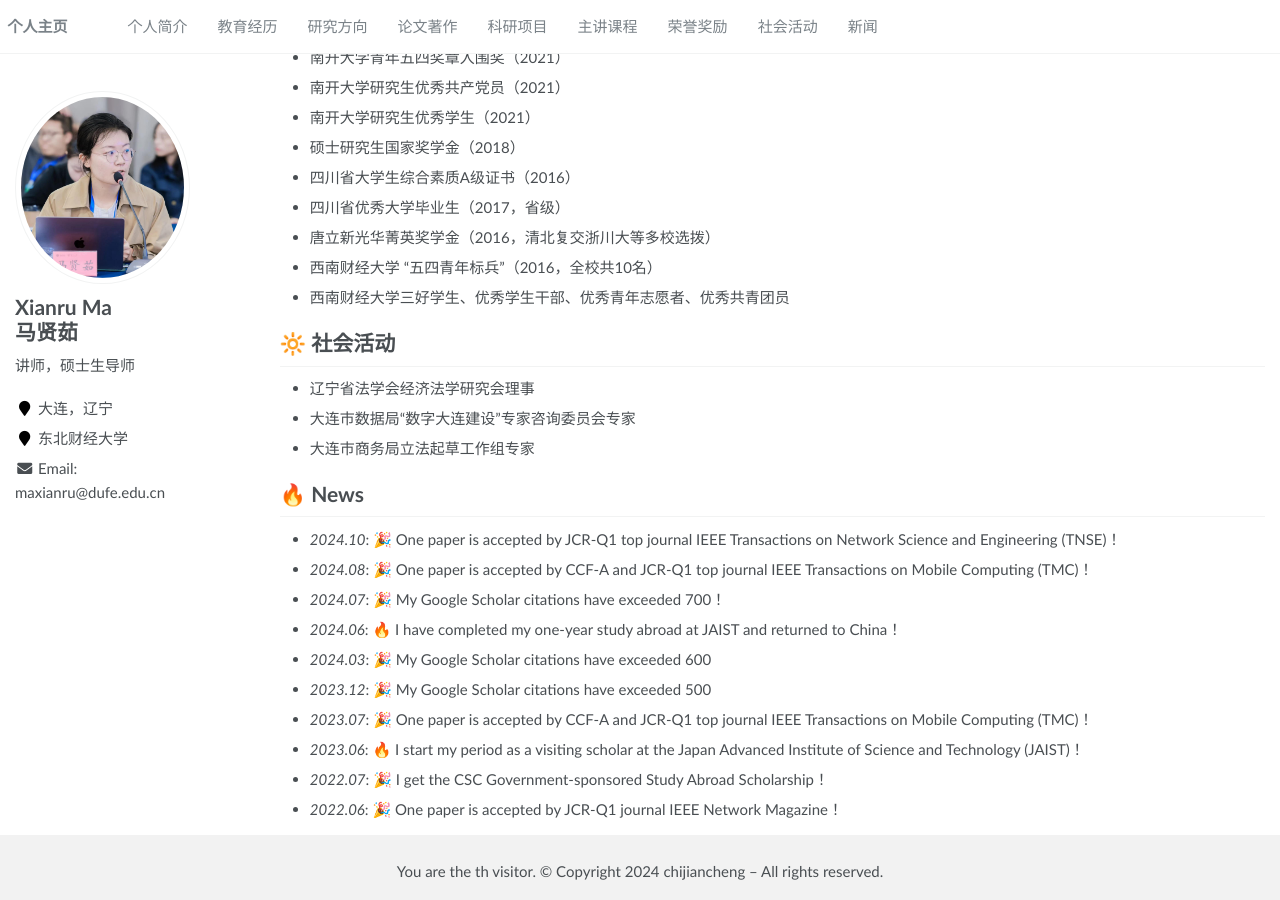
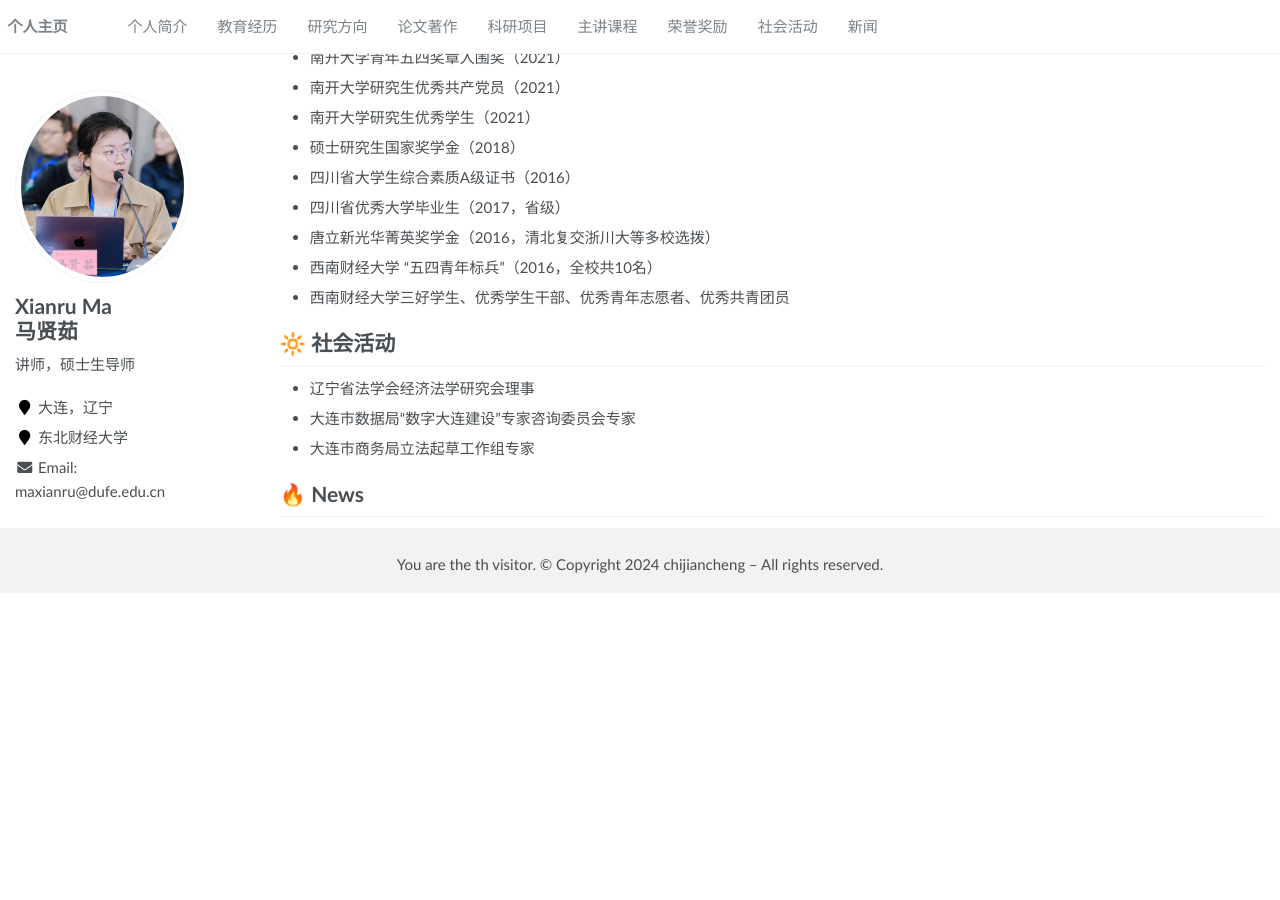
Before and after one commit to maxianru/maxianru.github.io, a Jekyll site: the page built from _pages/about.md, in a window 1280 px wide and 900 px high, scrolled down 1401 px. Built offline with Jekyll 4.4.1, drawn with Linux system fonts in a browser that asks for light colours; after the commit the page ends 1994 px from its top, so only the background shows below that.

Commit message:
Update news.md

```diff
--- a/_pages/includes/news.md
+++ b/_pages/includes/news.md
@@ -1,11 +1 @@
 # 🔥 News
-- *2024.10*: 🎉 One paper is accepted by JCR-Q1 top journal IEEE Transactions on Network Science and Engineering (TNSE)！
-- *2024.08*: 🎉 One paper is accepted by CCF-A and JCR-Q1 top journal IEEE Transactions on Mobile Computing (TMC)！
-- *2024.07*: 🎉 My Google Scholar citations have exceeded 700！
-- *2024.06*: 🔥 I have completed my one-year study abroad at JAIST and returned to China！
-- *2024.03*: 🎉 My Google Scholar citations have exceeded 600
-- *2023.12*: 🎉 My Google Scholar citations have exceeded 500
-- *2023.07*: 🎉 One paper is accepted by CCF-A and JCR-Q1 top journal IEEE Transactions on Mobile Computing (TMC)！
-- *2023.06*: 🔥  I start my period as a visiting scholar at the Japan Advanced Institute of Science and Technology (JAIST)！
-- *2022.07*: 🎉 I get the CSC Government-sponsored Study Abroad Scholarship！
-- *2022.06*: 🎉 One paper is accepted by JCR-Q1 journal IEEE Network Magazine！
```
